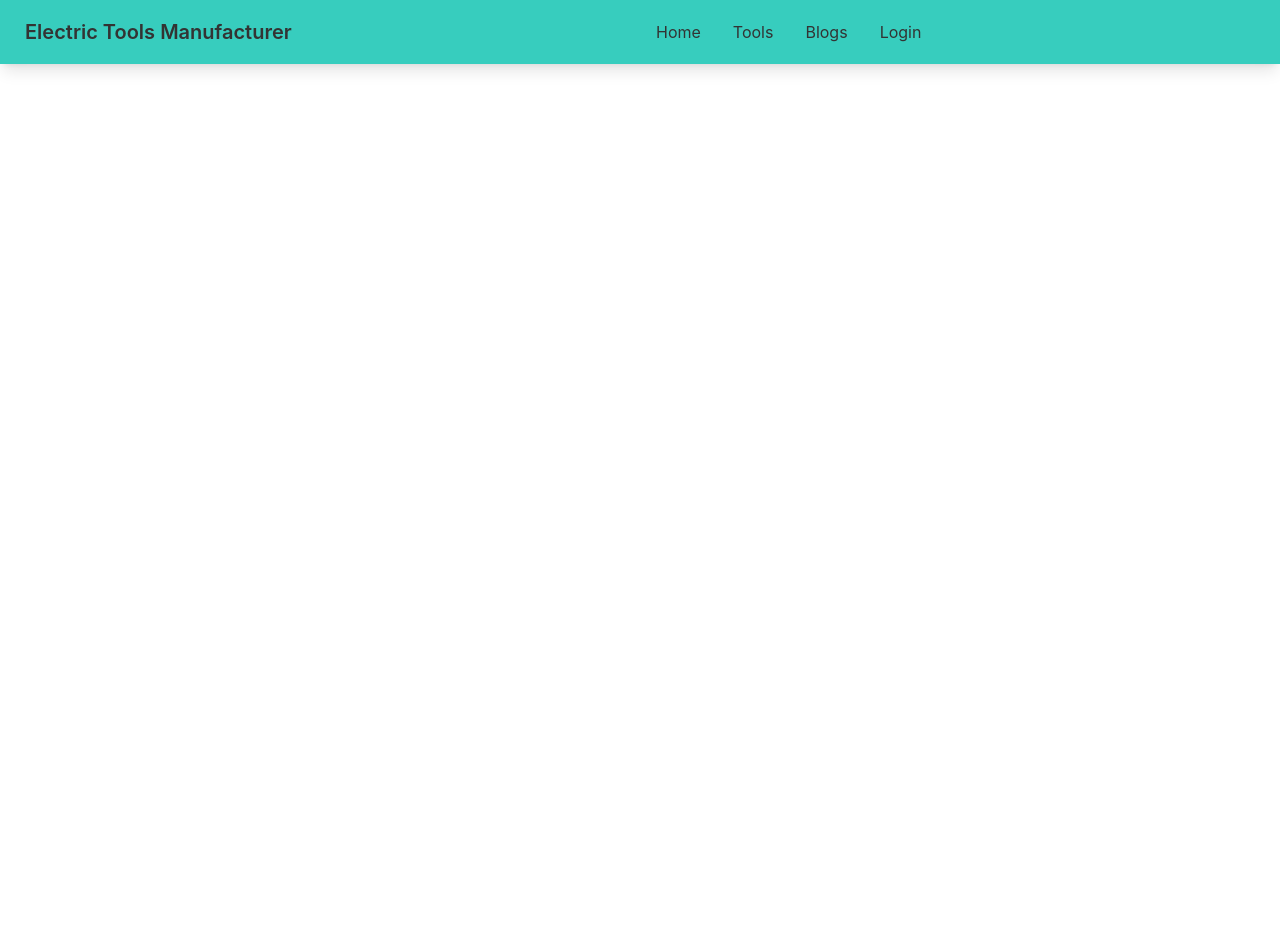
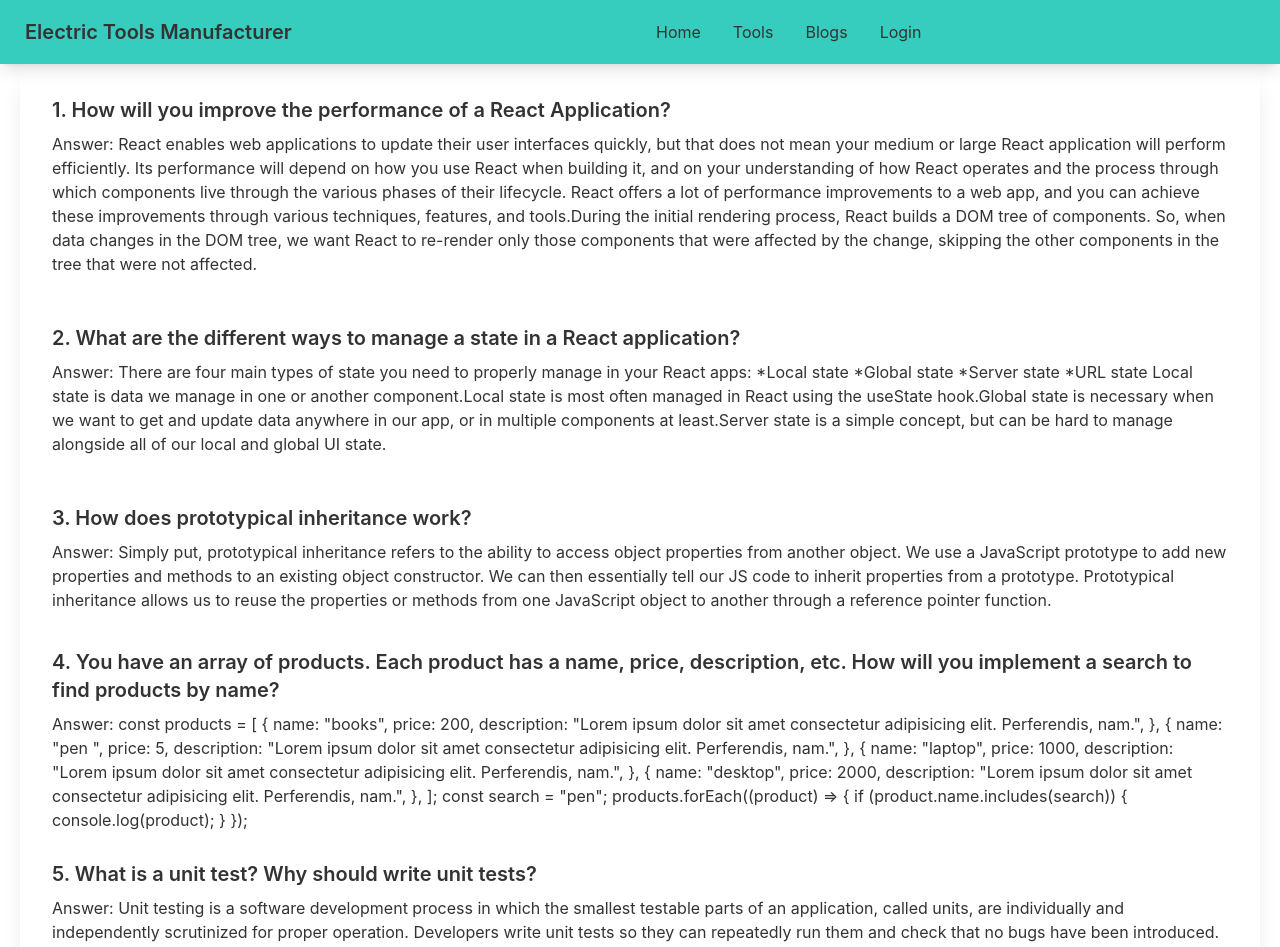
Before and after one commit to Tamanna-akter/electric-tools-manufacture, a React (Create React App) app: page /blogs in a window 1280 px wide. Shown: the top 947 px of the page. Before the commit the page ends 800 px from the top, so only its background shows below. Built offline with nearby package versions, Linux system fonts and the light colour scheme; no server answers.

Commit message:
blogs are added

```diff
--- a/src/App.js
+++ b/src/App.js
@@ -3,6 +3,7 @@ import Navbar from "./Pages/Shared/Navbar";
 import { Route, Routes } from "react-router-dom";
 import Home from "./Pages/Home/Home";
 import Tools from './Pages/Home/Tools';
+import Blogs from './Pages/Blogs/Blogs';
 
 function App() {
   return (
@@ -12,6 +13,7 @@ function App() {
         <Route path="/" element={<Home></Home>}></Route>
         <Route path="home" element={<Home></Home>}></Route>
         <Route path="tools" element={<Tools></Tools>}></Route>
+        <Route path="blogs" element={<Blogs></Blogs>}></Route>
 
 {/* <Route
   path="tools/:toolsId"
--- /dev/null
+++ b/src/Pages/Blogs/Blogs.js
@@ -0,0 +1,84 @@
+import React from 'react';
+
+const Blogs = () => {
+    return (
+        <div className=" flex justify-center">
+      <div className=" w-full px-5">
+        <div class="card bg-base-100 shadow-xl">
+          <div class="card-body">
+            <h2 class="card-title">
+              1. How will you improve the performance of a React Application?
+            </h2>
+            <p className=" mb-10">
+              Answer: React enables web applications to update their user interfaces  quickly, but that does not mean your medium or large React application will perform efficiently. Its performance will depend on how you use React when building it, and on your understanding of how React operates and the process through which components live through the various phases of their lifecycle. React offers a lot of performance improvements to a web app, and you can achieve these improvements through various techniques, features, and tools.During the initial rendering process, React builds a DOM tree of components. So, when data changes in the DOM tree, we want React to re-render only those components that were affected by the change, skipping the other components in the tree that were not affected.
+            </p>
+            <h2 className="card-title">
+              2. What are the different ways to manage a state in a React
+              application?
+            </h2>
+            <p className=" mb-10">
+              Answer: There are four main types of state you need to properly manage in your React apps:
+
+                    *Local state
+                    *Global state
+                    *Server state
+                    *URL state
+                    Local state is data we manage in one or another component.Local state is most often managed in React using the useState hook.Global state is necessary when we want to get and update data anywhere in our app, or in multiple components at least.Server state is a simple concept, but can be hard to manage alongside all of our local and global UI state.
+            </p>
+            <h2 className="card-title">
+              3. How does prototypical inheritance work?
+            </h2>
+            <p className=" mb-5">
+              Answer: Simply put, prototypical inheritance refers to the ability to access object properties from another object. We use a JavaScript prototype to add new properties and methods to an existing object constructor. We can then essentially tell our JS code to inherit properties from a prototype. Prototypical inheritance allows us to reuse the properties or methods from one JavaScript object to another through a reference pointer function.
+            </p>
+            <p className=" mb-15"></p>
+            <h2 className="card-title">
+              4. You have an array of products. Each product has a name,
+              price, description, etc. How will you implement a search to find
+              products by name?
+            </h2>
+            <p className=" mb-5">
+              {`Answer:
+const products = [
+  {
+    name: "books",
+    price: 200,
+    description: "Lorem ipsum dolor sit amet consectetur adipisicing elit. Perferendis, nam.",
+  },
+  {
+    name: "pen ",
+    price: 5,
+    description: "Lorem ipsum dolor sit amet consectetur adipisicing elit. Perferendis, nam.",
+  },
+  {
+    name: "laptop",
+    price: 1000,
+    description: "Lorem ipsum dolor sit amet consectetur adipisicing elit. Perferendis, nam.",
+  },
+  {
+    name: "desktop",
+    price: 2000,
+    description: "Lorem ipsum dolor sit amet consectetur adipisicing elit. Perferendis, nam.",
+  },
+];
+const search = "pen";
+products.forEach((product) => {
+  if (product.name.includes(search)) {
+    console.log(product);
+  }
+});`}
+            </p>
+            <h2 className="card-title">
+              5. What is a unit test? Why should write unit tests?
+            </h2>
+            <p className=" mb-10">
+              Answer: Unit testing is a software development process in which the smallest testable parts of an application, called units, are individually and independently scrutinized for proper operation. Developers write unit tests so they can repeatedly run them and check that no bugs have been introduced. If unit tests are slow, developers are more likely to skip running them on their own machines. One slow test won't make a significant difference; add one thousand more and we're surely stuck waiting for a while.
+            </p>
+          </div>
+        </div>
+      </div>
+    </div>
+    );
+};
+
+export default Blogs;
```
